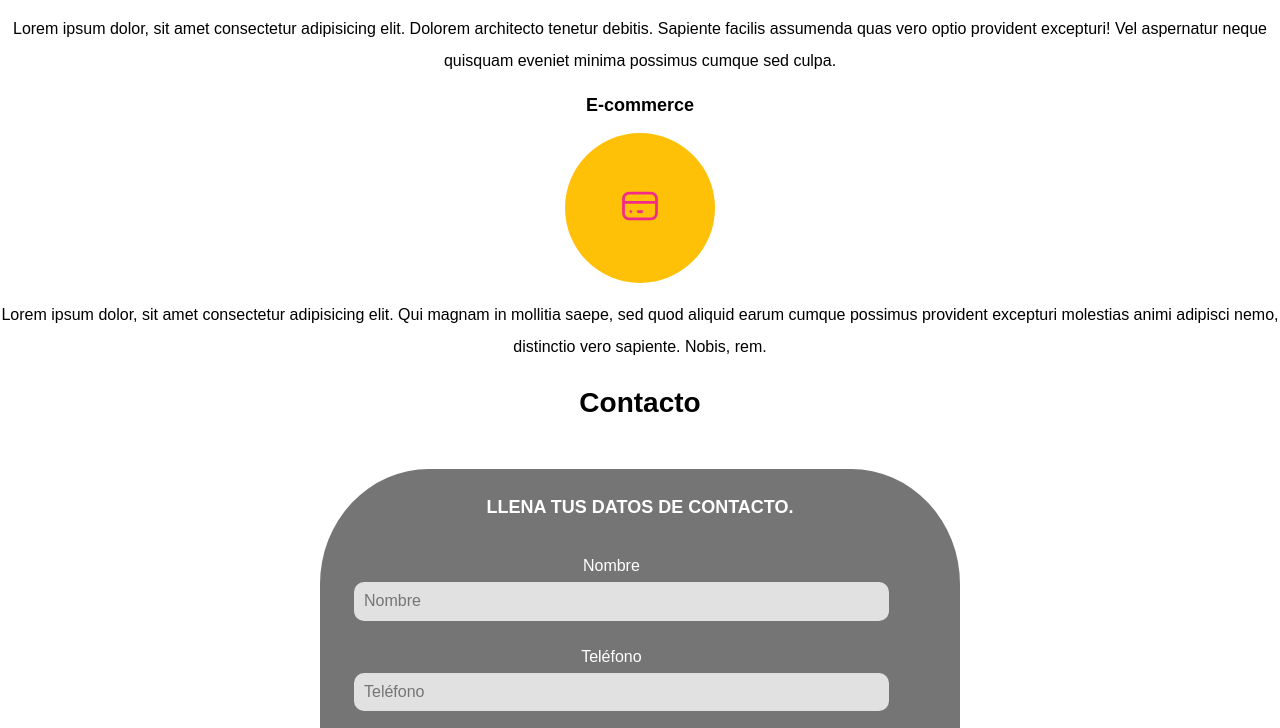
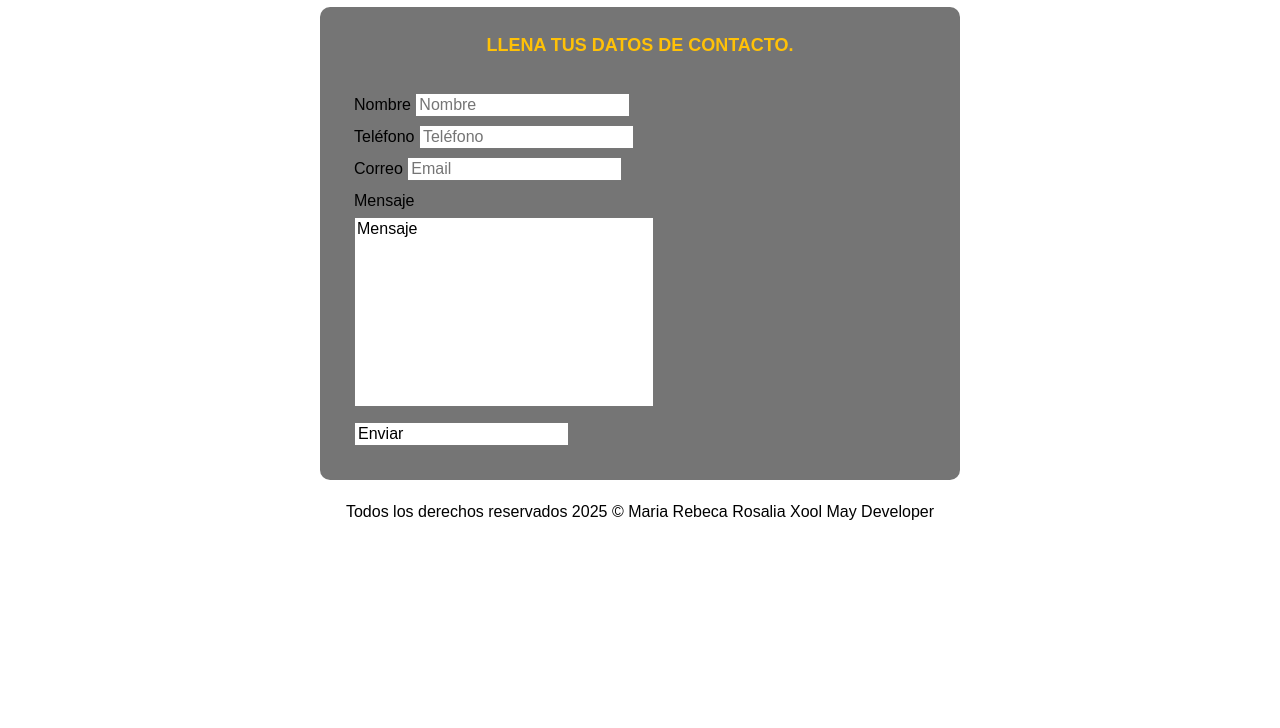
Before and after one commit to Rosaliaxool/develope_page_7SA, a plain HTML site: page index.html in a window 1280 px wide. Shown: the part 1163-1891 px from the top of the page. After the commit the page ends 1707 px from the top, so only its background shows below. Drawn offline with nearby package versions, Linux system fonts and the light colour scheme.

Commit message:
SPA finished

```diff
--- a/css/style.css
+++ b/css/style.css
@@ -131,6 +131,7 @@ h3{
     flex-direction: column;
     align-items: center;
     justify-content: column;
+    grid-column: 3 rem;
 }
 
 /*boton*/
@@ -148,13 +149,13 @@ h3{
 
 
 @media (min-width:768px){
-    .servicio{
+    .servicios{
     display: grid;
     /*define el area de las columnas*/
     /*grid-template-columns: 1fr 1fr 1fr;*/
     /*grid-template-columns: 33.33% 33.33% 33.33%; */
-    grid-template-columns: repeat(3, 1fr);/*repite 3 veces 1fr*/
-    column-gap: 1rem;
+    grid-template-columns: 1fr 1fr 1fr;/*repite 3 veces 1fr*/
+    column-gap: 3rem;
     }
 
 }
@@ -189,15 +190,19 @@ p{
     margin: 0 auto;
 }
 
+/*contacto*/
 /*cover cubre la imagen con todo el tamaño posible*/
 /*apartir de aqui se puede editar el recuadro de contactos*/
+
+
+
 .formulario{
-    width: min(60rem, 90%);
+    background-color: #757575;
+    width: min(60rem, 100%);/*Ahorra media query*/
     margin: 5rem auto 0 auto;
-    background-color: #757575;
     padding: 2rem;
+    border-radius: 1rem;
     line-height: 2;
-    border-radius: 17%;
 }
 .formulario fieldset{
     border: none;
@@ -205,38 +210,42 @@ p{
 legend{
     text-align: center;
     font-size: 1.8rem;
+    margin-bottom: 2rem;
+    font-weight: bold;
     text-transform: uppercase;
-    font-weight: 800;
-    margin-bottom: 2rem;
-    color: white;
+    color:var(--primario);
 }
-label{
-    display: block;
-    width: 90%;
-    color: white;
+.contenedor-campos{
+    margin-bottom: ;
+}
+
+
+/*utilidades*/
+.w-sm-100{
+    width: 100%;
+
+}
+@media(main-whidth: 768px){}
+.w-sm-100{
+    whidth:auto;
+}
+
+/*acomodar campos*/
+
+@media (main-whidth: 768px){
+    .contenedor campos{
+        display: grid;
+        grid-template-columns: repeat(2,1fr);
+        column-gap: 1rem;
+
+        grid-template-rows: auto auto 20 rem;
+    }
+    .campo:nth-child(3)
+    .campo:nth-child(4)
+    /* ve de la columna 1 a la 3*/
+    grid-column: 1/3;
+
+}
+.footer{
     text-align: center;
 }
-input:not([type="submit"]),/*impide que se seleccione el boton */
-textarea,
-select{/*es para seleccinar los input en los labels*/
-    padding: 1rem;
-    display:flex;
-    width: 90%;
-    background-color: #e1e1e1;
-    margin-bottom: 2rem;
-    border: none;
-    border-radius: 1rem;
-}
-input[type="submit"]{/*Modificacion de boton*/
-    margin: 0 auto;
-    display: block;
-    background-color: #8a00ca;
-    width: 80%;
-    border: none;
-    padding: 1rem;
-    color: white;
-    text-transform: uppercase;
-    font-weight: 900;
-    border-radius: 1rem;
-    cursor: pointer;
-}
--- a/index.html
+++ b/index.html
@@ -115,33 +115,33 @@
     <form class="formulario">
         <fieldset>
             <legend>Llena tus datos de contacto.</legend>
-            <div>
+            <div class="campo">
                 <label>Nombre</label>
-                <B></B>
                 <input type="name" placeholder="Nombre">
             </div>
-            <div>
+            <div class="campo">
                 <label>Teléfono</label>
-                <B></B>
                 <input type="Phone" placeholder="Teléfono">
             </div>
-            <div>
+            <div class="campo">
                 <label>Correo</label>
-                <B></B>
                 <input type="email" placeholder="Email">
             </div>
-            <div>
+            <div class="campo">
                 <label style="display: block;">Mensaje</label>
                 <textarea rows="10 " cols="30" style="resize: none;">Mensaje</textarea>
             </div>
-            <div>
-                <input type="submit" value="Enviar">
+            <div class="alinear derecha flex">
+                <input class " boton w-sm 100" "type="sublim" value="Enviar">
+
+
+
             </div>
         </fieldset>
     </form>
 </section>
 </main>
-<footer>
+<footer class="footer">
     <p>Todos los derechos reservados 2025 © Maria Rebeca Rosalia Xool May Developer</p>
 </footer>
 
```
